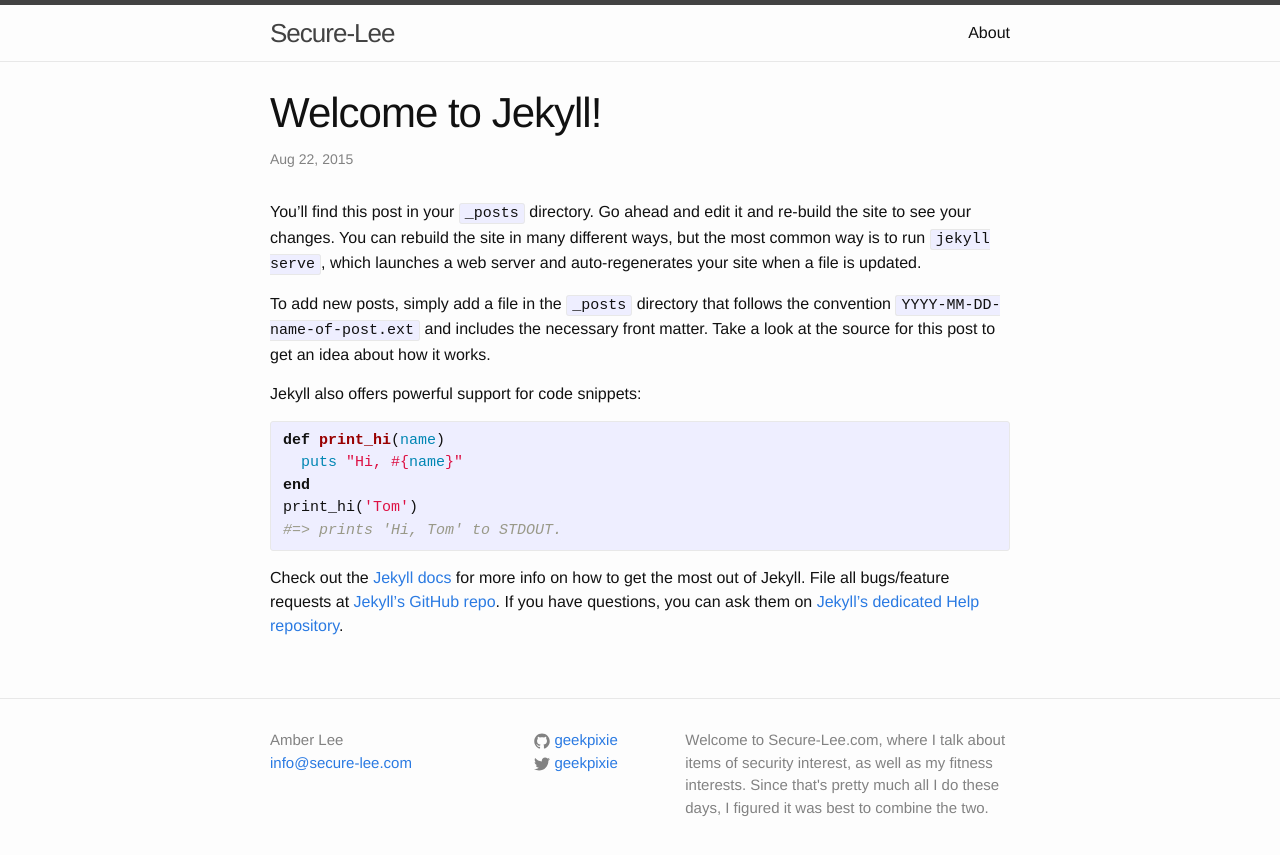
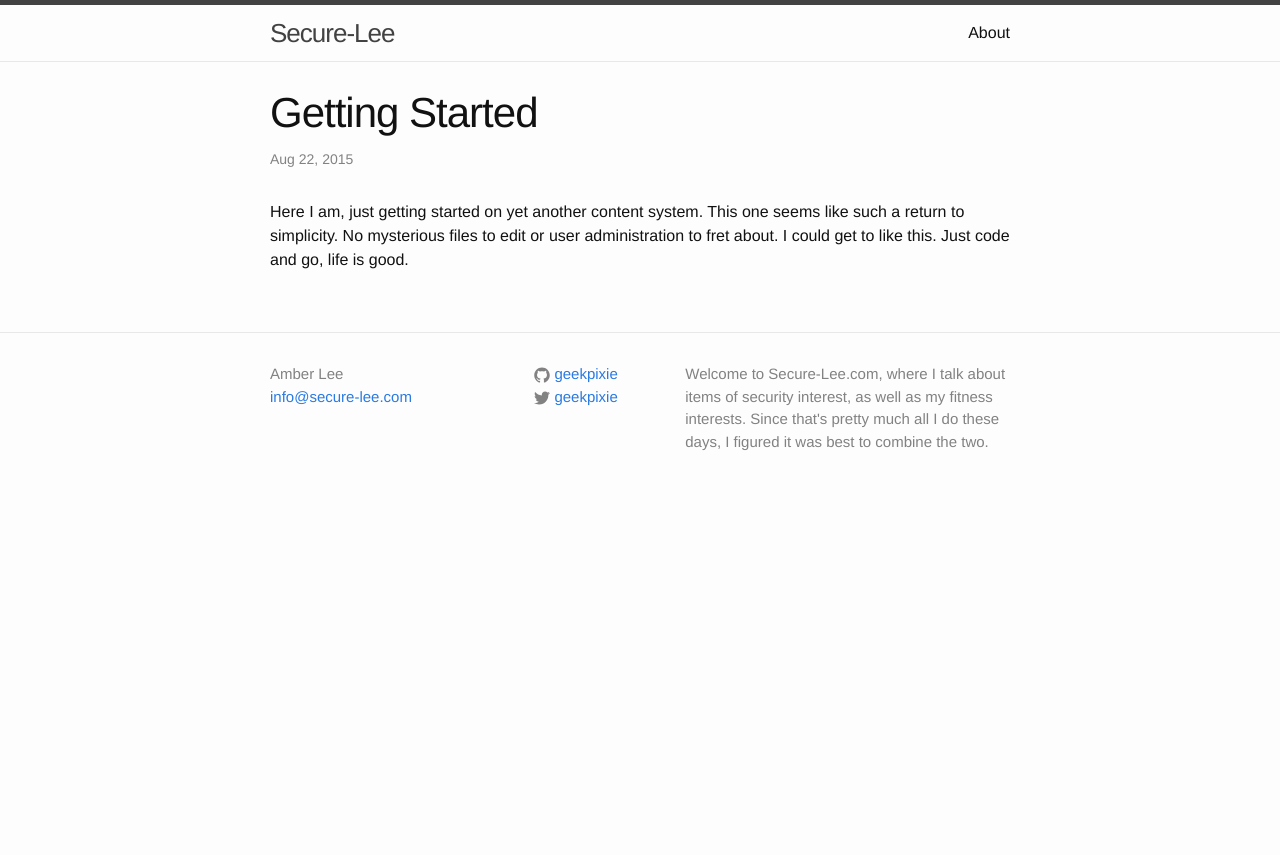
Before and after one commit to Geekpixie/geekpixie.github.io, a Jekyll site: the page built from _posts/2015-08-22-welcome-to-jekyll.markdown, in a window 1280 px wide. Shown: the top 855 px of the page. Built offline with Jekyll 4.4.1, drawn with Linux system fonts in a browser that asks for light colours.

Commit message:
domain and content updates

```diff
--- a/_config.yml
+++ b/_config.yml
@@ -4,7 +4,7 @@ email: info@secure-lee.com
 description: > # this means to ignore newlines until "baseurl:"
   Welcome to Secure-Lee.com, where I talk about items of security interest, as well as my fitness interests. Since that's pretty much all I do these days, I figured it was best to combine the two.
 baseurl: "" # the subpath of your site, e.g. /blog/
-url: "http://yourdomain.com" # the base hostname & protocol for your site
+url: "http://secure-lee.com" # the base hostname & protocol for your site
 twitter_username: geekpixie
 github_username:  geekpixie
 
--- a/_posts/2015-08-22-welcome-to-jekyll.markdown
+++ b/_posts/2015-08-22-welcome-to-jekyll.markdown
@@ -1,25 +1,7 @@
 ---
 layout: post
-title:  "Welcome to Jekyll!"
+title:  "Getting Started"
 date:   2015-08-22 12:34:25
-categories: jekyll update
+categories: administration
 ---
-You’ll find this post in your `_posts` directory. Go ahead and edit it and re-build the site to see your changes. You can rebuild the site in many different ways, but the most common way is to run `jekyll serve`, which launches a web server and auto-regenerates your site when a file is updated.
-
-To add new posts, simply add a file in the `_posts` directory that follows the convention `YYYY-MM-DD-name-of-post.ext` and includes the necessary front matter. Take a look at the source for this post to get an idea about how it works.
-
-Jekyll also offers powerful support for code snippets:
-
-{% highlight ruby %}
-def print_hi(name)
-  puts "Hi, #{name}"
-end
-print_hi('Tom')
-#=> prints 'Hi, Tom' to STDOUT.
-{% endhighlight %}
-
-Check out the [Jekyll docs][jekyll] for more info on how to get the most out of Jekyll. File all bugs/feature requests at [Jekyll’s GitHub repo][jekyll-gh]. If you have questions, you can ask them on [Jekyll’s dedicated Help repository][jekyll-help].
-
-[jekyll]:      http://jekyllrb.com
-[jekyll-gh]:   https://github.com/jekyll/jekyll
-[jekyll-help]: https://github.com/jekyll/jekyll-help
+Here I am, just getting started on yet another content system. This one seems like such a return to simplicity. No mysterious files to edit or user administration to fret about. I could get to like this. Just code and go, life is good.
```
Also changed, not shown: 5 other files.
